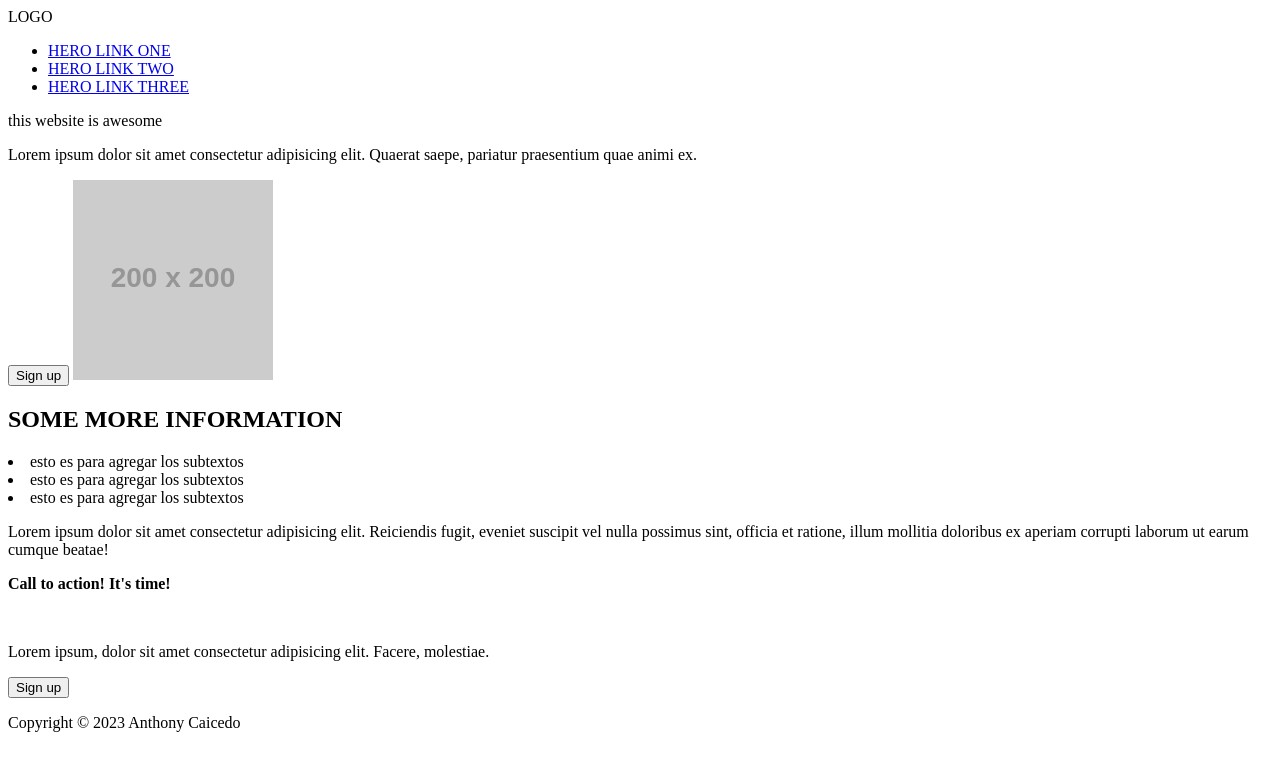
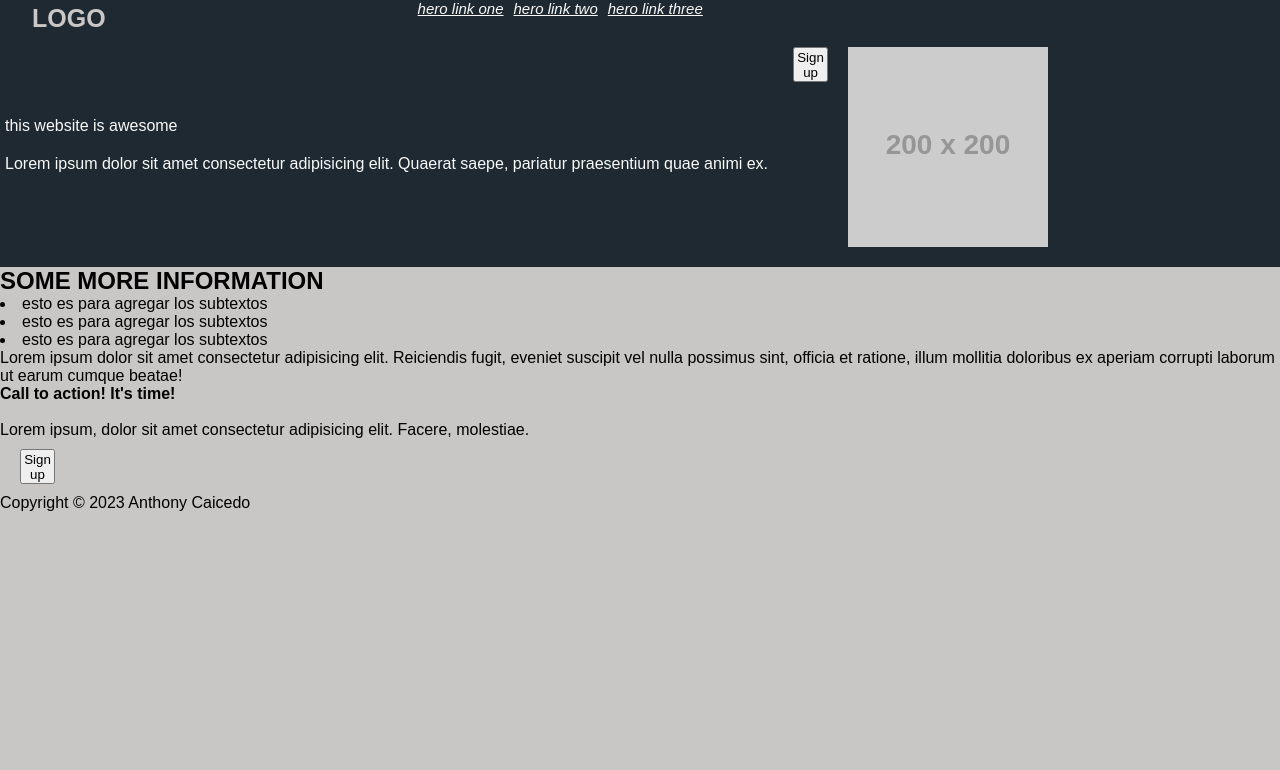
Before and after one commit to antelex98/ladin-page, a plain HTML site: page index.html in a window 1280 px wide. Drawn offline with Linux system fonts and the light colour scheme; placeholder pictures from the web are drawn by us.

Commit message:
hasta aqui lo deje hoy, hay de definir bien el header

```diff
--- a/index.html
+++ b/index.html
@@ -8,6 +8,7 @@
 </head>
 <body>
     <div class="hero">
+        <div class="hero-header">
             <div class="hero-logo">LOGO</div>
             <div class="hero-left">
                 <ul>
@@ -16,7 +17,8 @@
                     <li><a href="#">HERO LINK THREE</a></li>
                 </ul>
             </div>
-        <div class="hero-main">this website is awesome
+        </div>
+        <div class="hero-main">this website is awesome <br>
             <p>Lorem ipsum dolor sit amet consectetur adipisicing elit. Quaerat saepe, pariatur praesentium quae animi ex.</p>
         </div>
         <button>Sign up</button>
--- a/style.css
+++ b/style.css
@@ -0,0 +1,68 @@
+*{
+    font-family: Arial, Helvetica, sans-serif;
+    margin: 0;
+    padding: 0;
+}
+
+body{
+    background-color: rgb(201, 198, 198);
+    box-sizing: border-box;
+}
+
+.hero{
+    background-color: #1f2932;
+    width: 100%;
+    display: flex;
+    flex-wrap: wrap;
+}
+
+.hero-header{
+    display: flex;
+    gap: 17.5rem;
+}
+
+.hero-logo{
+    font-size: 25px;
+    font-weight: 900;
+    color: rgb(202, 199, 199);
+    padding: 4px 32px;
+}
+
+ul{
+    font-size: 15px;
+    font-style: italic;
+    display: flex;
+    align-items: stretch;
+    justify-content: space-between;
+    list-style: none;
+    gap: 10px ;
+}
+
+a{
+    text-transform: lowercase;
+    color: #f9faf9;
+}
+
+.hero-main{
+   height: 48px;
+   color: #f9faf9;
+   display: flex;
+   flex-direction: column;
+   margin: 5rem 5px;
+   gap: 20px;
+}
+
+img{
+   width: 200px;
+   height: 200px;
+   display: flex;
+   align-items: end;
+   justify-content: end;
+   margin: 10px 10px 20px 0 ;
+}
+
+button{
+    width: 35px;
+    height: 35px;
+    margin: 10px 20px;
+}
```
Lines whose indentation alone changed are shown as unchanged.
